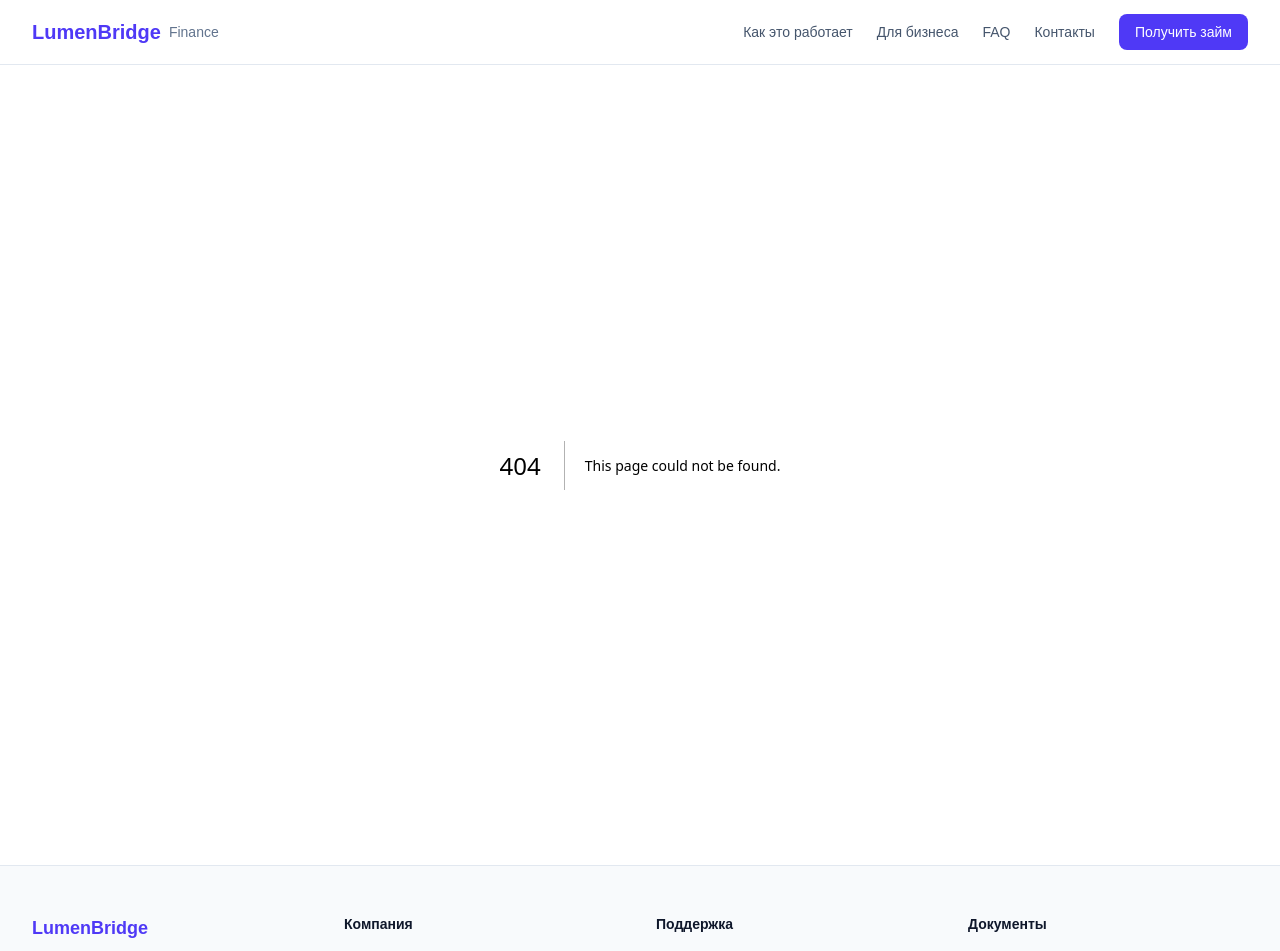
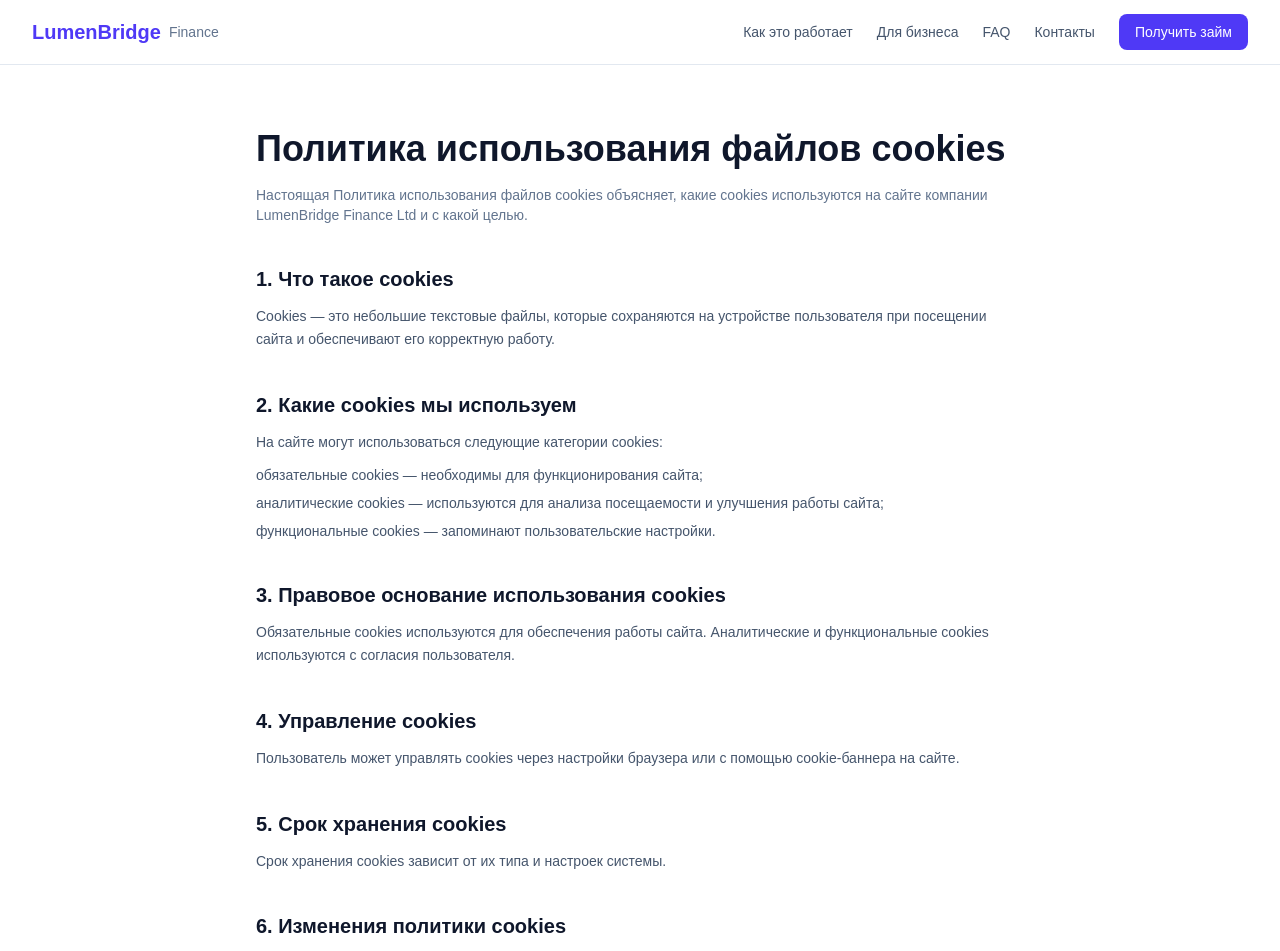
Before and after one commit to antonbukhalov13/04-fullstack-mvp, a Next.js app in the folder frontend/: page /cookie-policy in a window 1280 px wide. Before the commit this address had no page. Shown: the top 951 px of the page. Built offline with nearby package versions, Linux system fonts and the light colour scheme.

Commit message:
add full cookie policy page with 6 GDPR sections

```diff
--- /dev/null
+++ b/frontend/src/app/cookie-policy/page.tsx
@@ -0,0 +1,85 @@
+import type { Metadata } from 'next';
+
+export const metadata: Metadata = {
+  title: 'Политика использования файлов cookies',
+};
+
+export default function CookiePolicyPage() {
+  return (
+    <main className="py-16 bg-white">
+      <div className="mx-auto max-w-7xl px-4 sm:px-6 lg:px-8">
+        <div className="mx-auto max-w-3xl">
+          <h1 className="text-3xl sm:text-4xl font-bold text-slate-900">
+            Политика использования файлов cookies
+          </h1>
+          <p className="mt-4 text-sm text-slate-500">
+            Настоящая Политика использования файлов cookies объясняет, какие
+            cookies используются на сайте компании LumenBridge Finance Ltd и с
+            какой целью.
+          </p>
+
+          <h2 className="mt-10 text-xl font-semibold text-slate-900">
+            1. Что такое cookies
+          </h2>
+          <p className="mt-3 text-sm text-slate-600 leading-relaxed">
+            Cookies — это небольшие текстовые файлы, которые сохраняются на
+            устройстве пользователя при посещении сайта и обеспечивают его
+            корректную работу.
+          </p>
+
+          <h2 className="mt-10 text-xl font-semibold text-slate-900">
+            2. Какие cookies мы используем
+          </h2>
+          <p className="mt-3 text-sm text-slate-600 leading-relaxed">
+            На сайте могут использоваться следующие категории cookies:
+          </p>
+          <ul className="mt-3 space-y-2 text-sm text-slate-600">
+            <li>обязательные cookies — необходимы для функционирования сайта;</li>
+            <li>
+              аналитические cookies — используются для анализа посещаемости и
+              улучшения работы сайта;
+            </li>
+            <li>
+              функциональные cookies — запоминают пользовательские настройки.
+            </li>
+          </ul>
+
+          <h2 className="mt-10 text-xl font-semibold text-slate-900">
+            3. Правовое основание использования cookies
+          </h2>
+          <p className="mt-3 text-sm text-slate-600 leading-relaxed">
+            Обязательные cookies используются для обеспечения работы сайта.
+            Аналитические и функциональные cookies используются с согласия
+            пользователя.
+          </p>
+
+          <h2 className="mt-10 text-xl font-semibold text-slate-900">
+            4. Управление cookies
+          </h2>
+          <p className="mt-3 text-sm text-slate-600 leading-relaxed">
+            Пользователь может управлять cookies через настройки браузера или с
+            помощью cookie-баннера на сайте.
+          </p>
+
+          <h2 className="mt-10 text-xl font-semibold text-slate-900">
+            5. Срок хранения cookies
+          </h2>
+          <p className="mt-3 text-sm text-slate-600 leading-relaxed">
+            Срок хранения cookies зависит от их типа и настроек системы.
+          </p>
+
+          <h2 className="mt-10 text-xl font-semibold text-slate-900">
+            6. Изменения политики cookies
+          </h2>
+          <p className="mt-3 text-sm text-slate-600 leading-relaxed">
+            Компания оставляет за собой право вносить изменения в настоящую
+            Политику. Актуальная версия всегда доступна на сайте.
+          </p>
+          <p className="mt-3 text-sm text-slate-600 leading-relaxed">
+            Настоящая политика действует с момента её публикации на сайте.
+          </p>
+        </div>
+      </div>
+    </main>
+  );
+}
```
